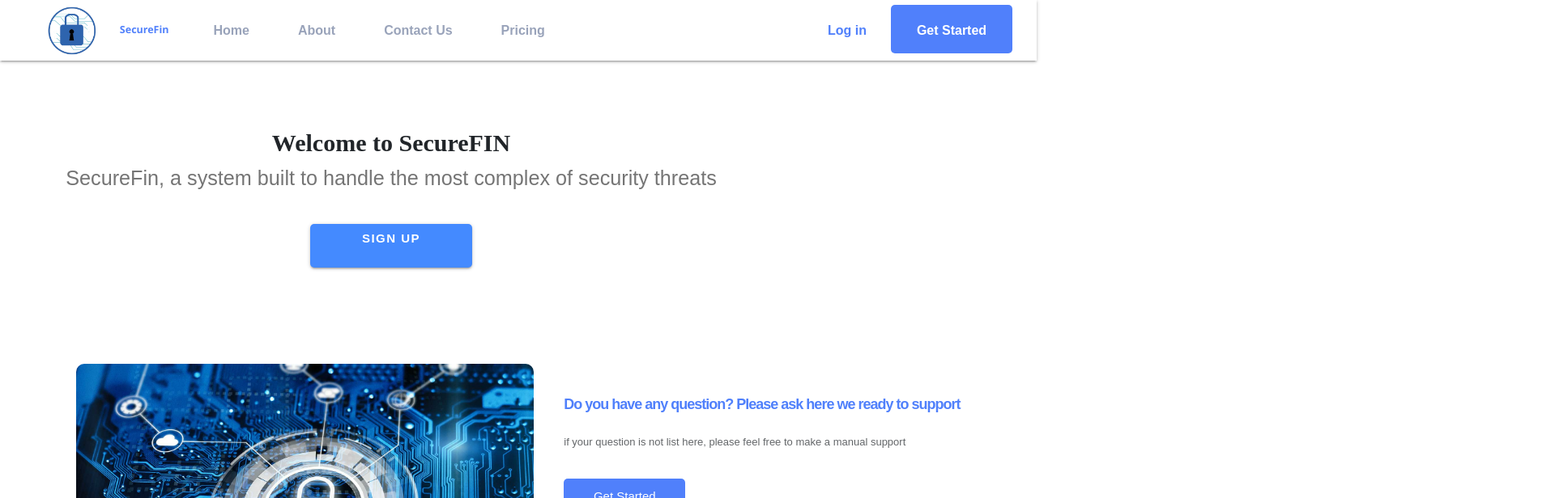
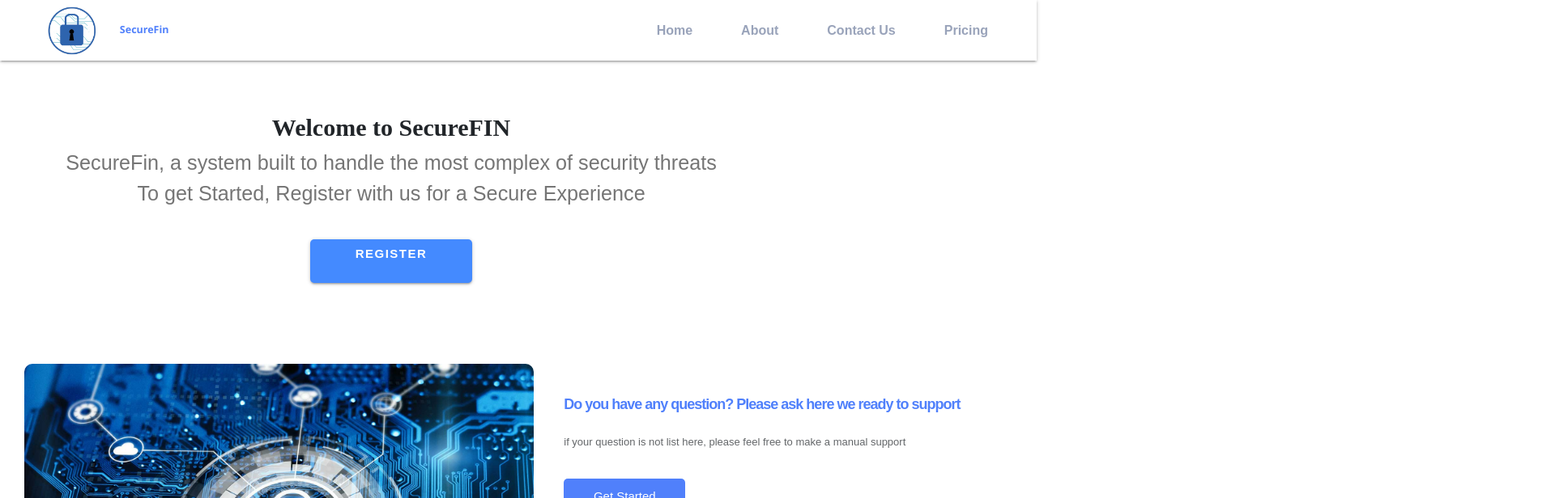
Before and after one commit to FORTUNE21/SecureFIN, a React (Create React App) app in the folder securefin-web-app/: page /home in a window 1280 px wide. Shown: the top 616 px of the page at 81% size, 1920 px wide, since content can reach past the window. Built offline with nearby package versions, Linux system fonts and the light colour scheme.

Commit message:
fixed registration, landing, signup and login page

```diff
--- a/securefin-web-app/src/components/Main/Home/Hero/Hero.tsx
+++ b/securefin-web-app/src/components/Main/Home/Hero/Hero.tsx
@@ -1,23 +1,25 @@
 import "./Hero.scss";
 import HeroImage from "./HeroImage/HeroImage";
 import { Col, Row } from "react-bootstrap";
-import {Link} from "react-router-dom";
+import { Link } from "react-router-dom";
 import HeroSide from "./HeroSide/HeroSide";
 
 const Hero = () => {
      return (
        <>
-        <div style={{ height: "45vh" }} className="container valign-wrapper">
+               <div style={{ height: "50vh" }} className="container valign-wrapper">
                     <div className="row">
                          <div className="col s16 center-align">
                               <h2>
-                              <b style={{ fontFamily: "calligraphy"}}>Welcome to SecureFIN</b>{" "}
+                                   <b style={{ fontFamily: "calligraphy" }}>Welcome to SecureFIN</b>{" "}
                                    {/* <span style={{ fontFamily: "monospace" }}>MERN</span> stack */}
-                              </h2>
+
                               <p className="flow-text grey-text text-darken-1">
                            SecureFin, a system built to handle the most complex of security threats
                               </p>
                               <br />
+                              </h2>
+
                               <div className="col s12 center-align">
                                    <Link
                                         to="/register"
@@ -48,13 +50,12 @@ const Hero = () => {
                          </div> */}
                          </div>
                     </div>
-               </div>
-        <section className= "hero">
-            <Row className= "hero__content">
+                    <section className="hero">
+                         <Row className="hero__content">
 
 
                               <Col lg={6} xs={12} md={12} sm={12} className="hero--desktop-only">
-                <HeroSide/>
+                                   <HeroSide />
                               </Col>
 
                               <Col lg={6} xs={12} md={12} sm={12}>
@@ -68,6 +69,7 @@ const Hero = () => {
 
                          </Row>
                     </section>
+                    </div>
                </>
           );
 };
--- a/securefin-web-app/src/components/Main/Home/Home.tsx
+++ b/securefin-web-app/src/components/Main/Home/Home.tsx
@@ -1,13 +1,103 @@
 import "./Home.scss";
-import Hero from "../Home/Hero/Hero";
-import Layout from "../../Layout/Layout";
+import { Icon } from "../../ui";
+import { Link } from "react-router-dom";
+import { Col, Row } from "react-bootstrap";
+import logo from "../../../assets/logo.png";
+import HeroImage from "./Hero/HeroImage/HeroImage";
+import LayoutFooter from "../../Layout/LayoutFooter/LayoutFooter";
+import HeroSide from "./Hero/HeroSide/HeroSide";
 
 const Home = () => {
-    return (
-        <>
-        <Layout layoutMainClass="home-page">
-        <Hero />
-        </Layout>
+  return (
+    <>
+      <header className="layout-header">
+        <nav>
+          <div className="logo">
+            <img src={logo} alt="logo" style={{ height: '70px', padding: '0px' }} />
+            <span>SecureFin</span>
+          </div>
+          <div className="layout-header__desktop">
+            <ul className="ul-items">
+              <li className="li-items">
+                <Link to="/">Home</Link>
+                <Link to="/about">About</Link>
+                <Link to="/contact">Contact Us</Link>
+                <Link to="/pricing">Pricing</Link>
+
+              </li>
+
+            </ul>
+          </div>
+          <div className="layout-header__mobile">
+          <Icon icon="menu" className="layout-header--icon" />
+        </div>
+        </nav>
+      </header>
+
+      <div style={{ height: "45vh" }} className="container valign-wrapper">
+        <div className="row">
+          <div className="col s16 center-align">
+            <h2>
+              <b style={{ fontFamily: "calligraphy" }}>Welcome to SecureFIN</b>{" "}
+              {/* <span style={{ fontFamily: "monospace" }}>MERN</span> stack */}
+              </h2>
+              <div className="flow-text grey-text text-darken-1">
+            SecureFin, a system built to handle the most complex of security threats
+            <p> To get Started, Register with us for a Secure Experience</p>
+          </div>
+          <br />
+          <div className="col s12 center-align">
+            <Link
+              to="/register"
+              style={{
+                width: "200px",
+                borderRadius: "5px",
+                letterSpacing: "1.5px",
+                color: "white",
+                fontWeight: "800"
+              }}
+              className="btn btn-large waves-effect waves-light hoverable blue accent-2"
+            >
+              Register
+            </Link>
+          </div>
+          {/* <div className="col s6">
+                         <Link
+                              to="/login"
+                              style={{
+                              width: "140px",
+                              borderRadius: "3px",
+                              letterSpacing: "1.5px"
+                              }}
+                              className="btn btn-large btn-flat waves-effect white black-text"
+                         >
+                              Log In
+                         </Link>
+                         </div> */}
+        </div>
+      </div>
+    </div >
+
+       <section className="hero">
+                    <Row className="hero__content">
+
+
+                         <Col lg={6} xs={12} md={12} sm={12} className="hero--desktop-only">
+                              <HeroSide />
+                         </Col>
+
+                         <Col lg={6} xs={12} md={12} sm={12}>
+                              <HeroImage />
+                         </Col>
+
+                         <Col lg={6} xs={12} md={12} sm={12} className="hero--mobile-only">
+                              <HeroSide />
+                         </Col>
+
+
+                    </Row>
+               </section>
+        <LayoutFooter/>
         </>
     );
 };
--- a/securefin-web-app/src/pages/Auth/Login/Login.tsx
+++ b/securefin-web-app/src/pages/Auth/Login/Login.tsx
@@ -2,9 +2,6 @@
 import LoginForm from "./LoginForm/LoginForm";
 import { Card } from "../../../components/ui";
 import "../Auth.scss";
-
-
-
 
 const Login = () => {
   return (
--- a/securefin-web-app/src/pages/Auth/Login/LoginForm/LoginForm.tsx
+++ b/securefin-web-app/src/pages/Auth/Login/LoginForm/LoginForm.tsx
@@ -64,12 +64,15 @@ const LoginForm = () => {
                 <div className="">
 
                   <div>
-                  <Link to='/home'
-                  style={{background: 'linear-gradient(120deg, hotpink 0%, lightblue 100%)', textDecoration: 'none'}}
-                  className="b ph3 pv2 input-reset ba b--black bg-transparent grow pointer f6 dib w-100"
+                  <div
+                  style={{background: 'linear-gradient(120deg, hotpink 0%, lightblue 100%)',
+                  textDecoration: 'none', color:'white',
+
+                }}
+                  className="b ph3 pv2 input-reset ba b--black bg-transparent grow pointer f6 dib w-100 center-align"
                   onClick={onSubmitSignIn} >
                   Sign In
-                   </Link>
+                   </div>
                    </div>
                 </div>
                 <div className="lh-copy mt3 f6 link dim db pointer">
--- a/securefin-web-app/src/pages/Auth/Signup/Signup.tsx
+++ b/securefin-web-app/src/pages/Auth/Signup/Signup.tsx
@@ -5,8 +5,8 @@ import SignupForm from "./SignupForm/SignupForm";
 const Signup = () => {
   return (
     <>
-      <div style={{background: 'linear-gradient(120deg, hotpink 0%, lightblue 100%)', height: '100lvh'}} className="auth">
-        <Card className="auth__card">
+      <div /*style={{background: 'linear-gradient(120deg, hotpink 0%, lightblue 100%)', height: '100lvh'}}*/ className="auth">
+        <Card className="auth__card mt-0">
           <SignupForm />
         </Card>
       </div>
--- a/securefin-web-app/src/pages/Auth/Signup/SignupForm/SignupForm.tsx
+++ b/securefin-web-app/src/pages/Auth/Signup/SignupForm/SignupForm.tsx
@@ -41,9 +41,9 @@ const SignUpForm = () => {
         <div className="container">
           <div className="">
             <div className="col s8 offset-s2">
-              <Link to="/" className="btn-flat waves-effect">
-                <i className="material-icons left">keyboard_backspace</i> Back to
-                home
+              <Link to="/home" className="btn-flat waves-effect">
+                {/*<i className="material-icons left">keyboard_backspace</i> */}
+                Back to home
               </Link>
               <div className="col s12" style={{ paddingLeft: "11.250px" }}>
                 <h4>
@@ -88,7 +88,8 @@ const SignUpForm = () => {
                       borderRadius: "3px",
                       letterSpacing: "1.5px",
                       marginTop: "1rem",
-                      background: 'linear-gradient(120deg, hotpink 0%, lightblue 100%)',
+                      color: "white",
+                      background: 'linear-gradient(120deg, hotblue 0%, lightblue 100%)',
                     }}
 
                     onClick={onSubmitSignUp}
--- a/securefin-web-app/src/pages/Landing/Landing.tsx
+++ b/securefin-web-app/src/pages/Landing/Landing.tsx
@@ -1,10 +1,11 @@
 import { Link } from 'react-router-dom';
-import Layout from "../../components/Layout/Layout";
+import LayoutFooter from '../../components/Layout/LayoutFooter/LayoutFooter';
+import LayoutHeader from '../../components/Layout/LayoutHeader/LayoutHeader';
 
 const Landing = () => {
      return(
           <>
-              <Layout layoutMainClass="home-page">
+          < LayoutHeader/>
                <div style={{ height: "45vh" }} className="container valign-wrapper">
                     <div className="row">
                          <div className="col s16 center-align">
@@ -18,7 +19,7 @@ const Landing = () => {
                          <br />
                          <div className="col s12 center-align">
                          <Link
-                              to="/register"
+                              to="/signup"
                               style={{
                               width: "200px",
                               borderRadius: "5px",
@@ -47,7 +48,7 @@ const Landing = () => {
                          </div>
                     </div>
                </div>
-               </Layout>
+               <LayoutFooter />
           </>
      );
 }
```
Lines whose indentation alone changed are shown as unchanged.
